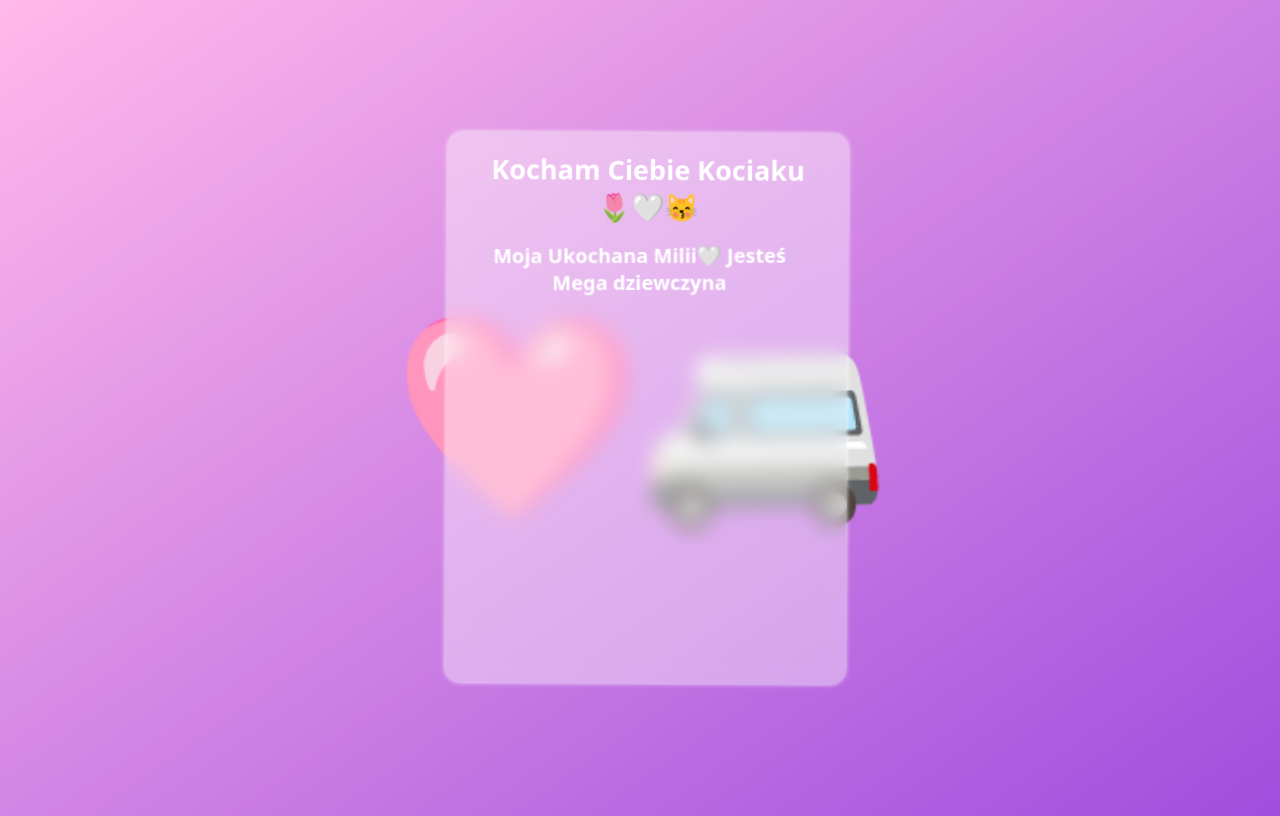
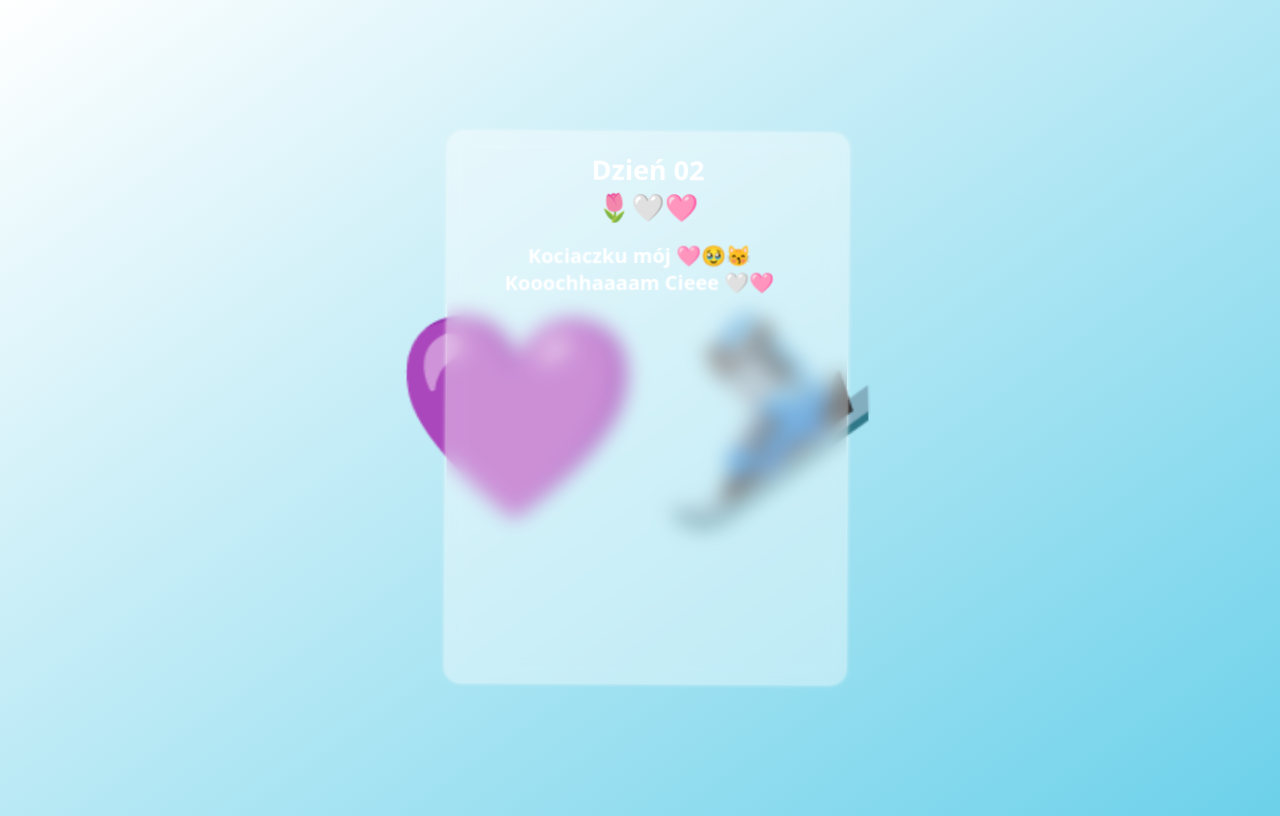
Before and after one commit to przemek3woo/Walentynka, a plain HTML site: page index.html in a window 1280 px wide. Both pictures are taken after a click on the element "Kocham Cie 🤍🌷". Drawn offline with Linux system fonts and the light colour scheme.

Commit message:
Add files via upload

```diff
--- a/index.html
+++ b/index.html
@@ -11,13 +11,13 @@
         <p id="p">Kocham Cie 🤍🌷</p>
 
         <div id="loveBox">
-            <p id="P1">Kocham Ciebie Kociaku<br>🌷🤍😽</p>
+            <p id="P1">Dzień 02<br>🌷🤍🩷</p>
             <div id="text1"></div>
             <div id="text2"></div>
         </div>
     </div>
-    <div class="emotion">🚐</div>
-    <div class="emotion">🩷</div>
+    <div class="emotion">🎿</div>
+    <div class="emotion">💜</div>
     <script src="index.js"></script>
 </body>
 </html>
--- a/index.js
+++ b/index.js
@@ -60,8 +60,8 @@ const steps = {
     }
 }
 
-var txt = "Moja Ukochana Milii🤍 Jesteś Mega dziewczynaaaa i w ogóleeee 😘 Nie mów, że nieee 🤍 Mega dziękuje i sie mega cieszę, że jesteś tutaj 🥹 Jesteś najlepsza 🌷😘 Uwielbiam Cię 💍🥇"
-var txt2 = "To miała być stronka na Walentynki 🩷🫣 Alee okazało sie, że moge Ci ją wysłać dopiero kiedy sie spotkamy ale Ty jedziesz dziś wiec chce Ci ją teraz dać i życzyć mega przyjemnej i safe drogi 🥹🤍🚐 Kocham Cie i życzę Ci MEGA wyjazdu 💍🌷🎿"
+var txt = "Kociaczku mój 🩷🥹😽 Kooochhaaaam Cieee 🤍🩷🎿 Kolejny dzień mam nadzieję, że udanego w skali czasu wyjazdy 🚐🥇 Życzę Ci poprostu ślicznego dnia 🌷"
+var txt2 = "Dzisiaj masz jechać na narty wiec w takim razie pragnę Ci powiedzieć, żebyś zjadła mega śniadanko i miała siłę jeździć tam i mega fajnego i przyjemnego wyjadu 🎿🥇🚐🩷 Kocham Cie i powodzenia 🤍🤍🤍"
 let clicked = false
 
 loveBTN.addEventListener("click", () => {
--- a/style.css
+++ b/style.css
@@ -1,5 +1,5 @@
 body {
-    background: linear-gradient(145deg, #ffb9ea, #a14dde);
+    background: linear-gradient(145deg, #ffffff, #6cd1ea);
     display: flex;
     justify-content: center;
     align-items: center;
```
